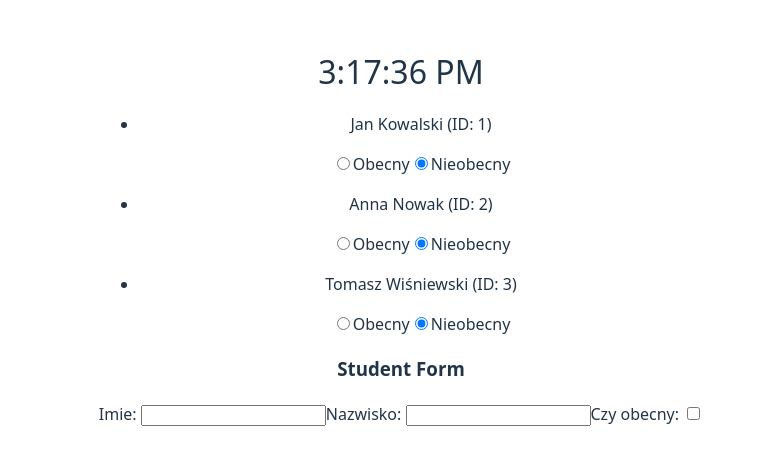
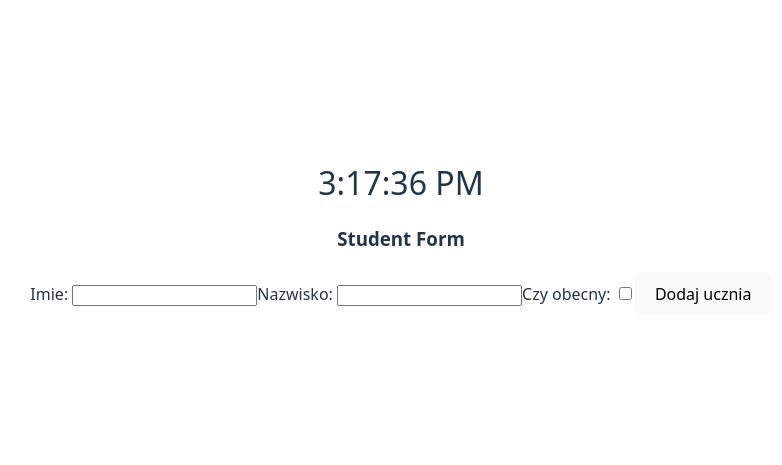
Before and after one commit to wsad4679/bell-buddy, a React (Vite) app: page / in a window 1280 px wide. Shown: the part 179-644 px from the top of the page, without its empty margins (239-1021 px from the left). Built offline with nearby package versions, Linux system fonts and the light colour scheme.

Commit message:
add sending data between components

```diff
--- a/src/App.tsx
+++ b/src/App.tsx
@@ -2,18 +2,37 @@ import './App.css'
 import Clock from './components/Clock.tsx'
 import StudentList from './components/StudentList.tsx'
 import AddStudentForm from './components/AddStudentForm.tsx'
+import type {Student} from "./types/Student.ts";
+import {useState} from "react";
 
 function App() {
+
+    const [studentsList, setStudents] = useState<Student[]>([]);
+
+    function getStudentData (student: Student) {
+        setStudents(prevState => [...prevState, student]);
+    }
+
+    function updateStudentAttendance(id: number, isPresent: boolean) {
+        setStudents(prev =>
+            prev.map(student =>
+                student.id === id ? { ...student, isPresent } : student
+            )
+        );
+    }
+
+
+
 
 
   return (
     <>
       <Clock/>
 
-      <StudentList/>
+      <StudentList students= {studentsList} onToggleAttendance={updateStudentAttendance} />
 
 
-      <AddStudentForm/>
+      <AddStudentForm addStudent={getStudentData}/>
     </>
   )
 }
--- a/src/components/AddStudentForm.tsx
+++ b/src/components/AddStudentForm.tsx
@@ -1,11 +1,14 @@
 import React, {useState} from "react";
 import type {Student} from "../types/Student.ts";
 
-const AddStudentForm = () =>
+interface AddStudent {
+    addStudent: (student: Student) => void;
+}
+
+const AddStudentForm = ({addStudent}: AddStudent) =>
 {
 
-    const [students, setStudents] = useState<Student>({
-        id: 0,
+    const [student, setStudent] = useState<Omit<Student, 'id'>>({
         name: "",
         surname: "",
         isPresent: false,
@@ -13,21 +16,29 @@ const AddStudentForm = () =>
 
     function handleChange(event: React.ChangeEvent<HTMLInputElement>) {
         const {name, value, type, checked} = event.target as HTMLInputElement;
-        setStudents(prevState => ({...prevState, [name]: type === "checkbox" ? checked : value}));
+        setStudent(prevState => ({...prevState, [name]: type === "checkbox" ? checked : value}));
     }
 
 
     function handleSubmit(e: React.FormEvent) {
         e.preventDefault();
 
+        const idStudent : Student= {
+            ...student,
+            id: Date.now()
+        }
+
+        addStudent(idStudent);
+
     }
 
     return(
         <form onSubmit={handleSubmit}>
         <h3>Student Form</h3>
-        Imie: <input type="text" onChange={handleChange } value={students.name} name="name"/>
-        Nazwisko: <input type="text" onChange={handleChange} value={students.surname} name="surname"/>
-        Czy obecny: <input type="checkbox" onChange={handleChange} checked={students.isPresent} name="isPresent"/>
+        Imie: <input type="text" onChange={handleChange } value={student.name} name="name"/>
+        Nazwisko: <input type="text" onChange={handleChange} value={student.surname} name="surname"/>
+        Czy obecny: <input type="checkbox" onChange={handleChange} checked={student.isPresent} name="isPresent"/>
+            <button type="submit" >Dodaj ucznia</button>
         </form>
     )
 }
--- a/src/components/StudentList.tsx
+++ b/src/components/StudentList.tsx
@@ -1,27 +1,13 @@
-import React, { useState } from "react";
 import StudentItem from "./StudentItem.tsx";
+import type {Student} from "../types/Student.ts";
 
-interface Student {
-    id: number;
-    name: string;
-    surname: string;
-    isPresent: boolean;
+interface StudentListProps {
+    students: Student[];
+    onToggleAttendance: (id: number, isPresent: boolean) => void;
+
 }
 
-const StudentList: React.FC = () => {
-    const [students, setStudents] = useState<Student[]>([
-        { id: 1, name: "Jan", surname: "Kowalski", isPresent: false },
-        { id: 2, name: "Anna", surname: "Nowak", isPresent: false },
-        { id: 3, name: "Tomasz", surname: "Wiśniewski", isPresent: false },
-    ]);
-
-    const handleAttendanceChange = (id: number, isPresent: boolean) => {
-        setStudents((prev) =>
-            prev.map((student) =>
-                student.id === id ? { ...student, isPresent } : student
-            )
-        );
-    };
+const StudentList = ({students, onToggleAttendance} : StudentListProps) => {
 
     return (
         <ul>
@@ -29,7 +15,7 @@ const StudentList: React.FC = () => {
                 <StudentItem
                     key={student.id}
                     student={student}
-                    onChange={handleAttendanceChange}
+                    onChange={onToggleAttendance}
                 />
             ))}
         </ul>
```
